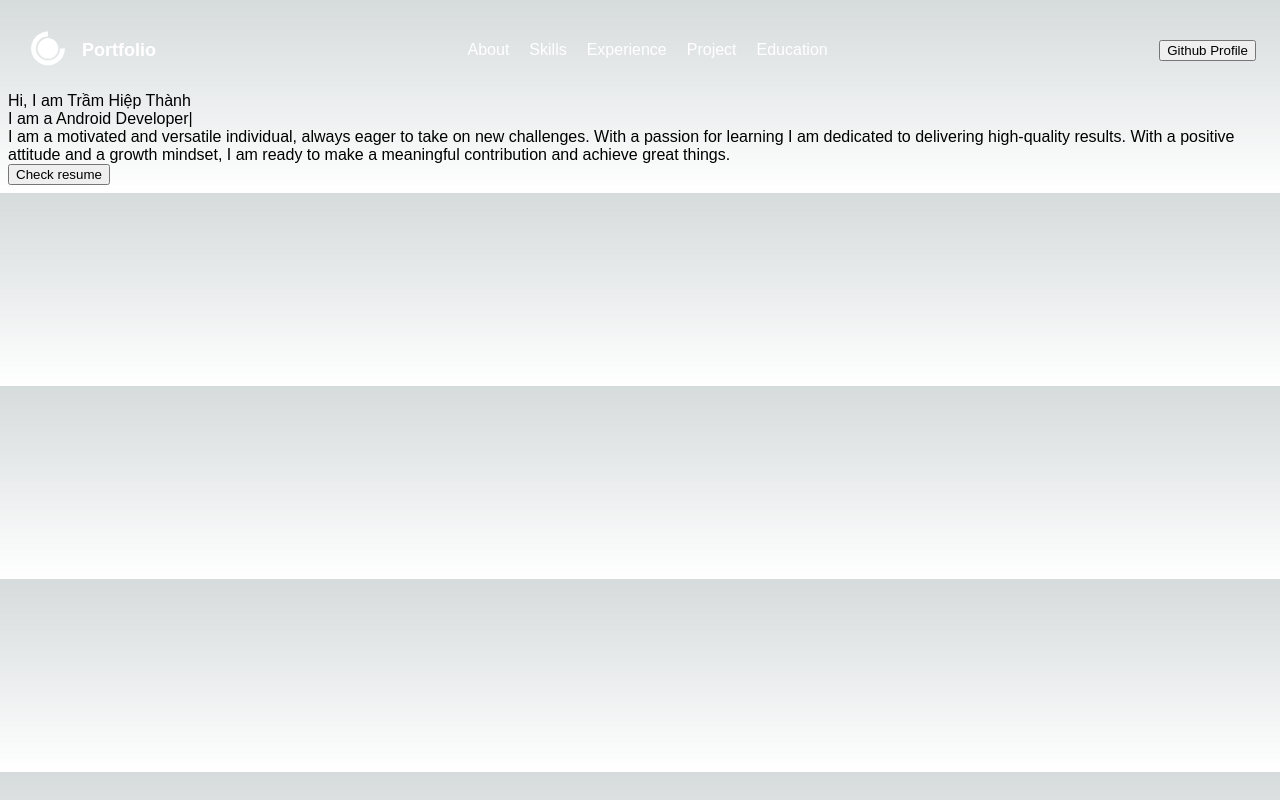
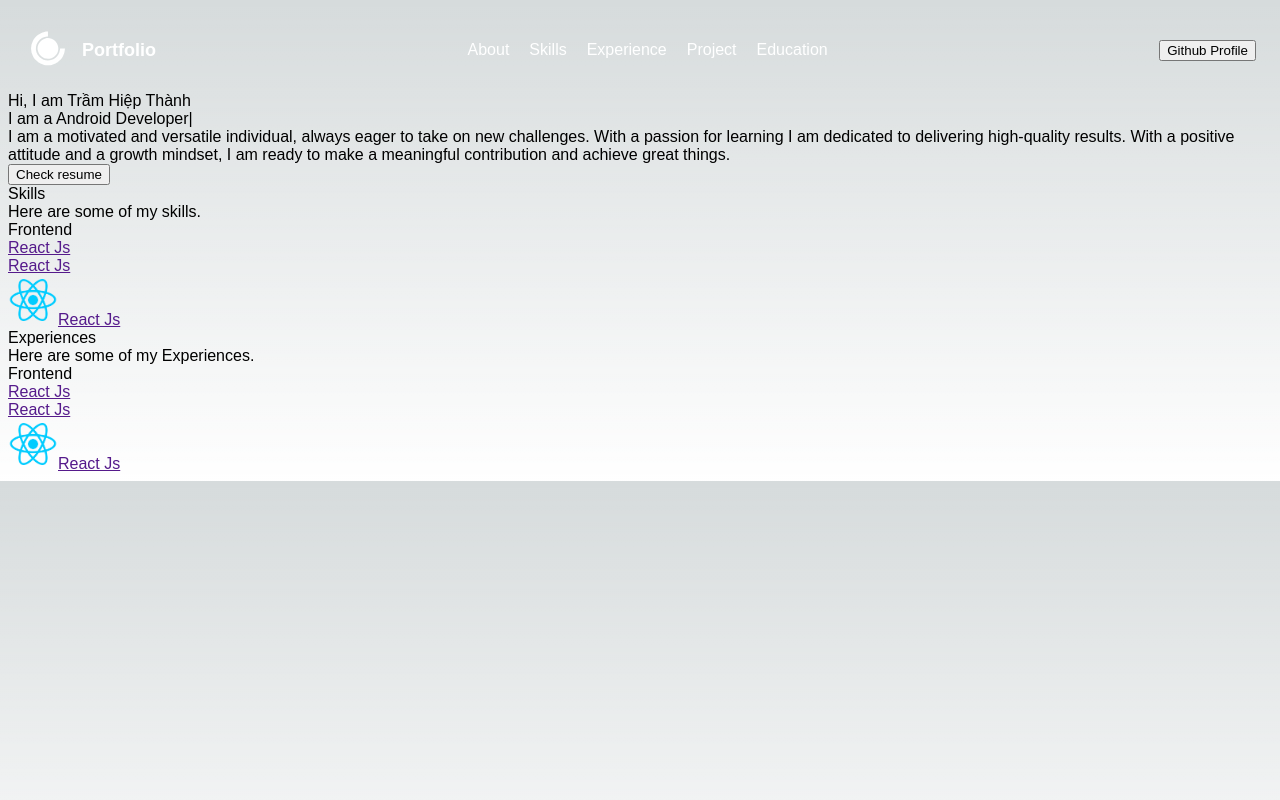
Before and after one commit to THT909/Portfolio, a Next.js app: page / in a window 1280 px wide. Built offline with nearby package versions, Linux system fonts and the light colour scheme.

Commit message:
feat: add exprerience and skill

```diff
--- a/src/app/components/ExperienceSection.tsx
+++ b/src/app/components/ExperienceSection.tsx
@@ -0,0 +1,45 @@
+import style from '../style/ExperienceSection.module.css';
+import Image from 'next/image';
+import reactjs from '../../public/reactjs.png';
+const Experience = () => {
+    return (
+        <div className={style.Experience}>
+            <div className={style.Experience_title}>
+                <div className={style.title}>Experiences</div>
+                <div className={style.sub}>Here are some of my Experiences.</div>
+            </div>
+            <div className={style.Experience_component}>
+                <div className={style.Experience_menu}>
+                    <div className={style.Experience_menu_title}>Frontend</div>
+                    <div className={style.Experience_item_list}>
+                        <div className={style.Experience_item}>
+                            <img className={style.Experience_image} />
+                            <a href="" className={style.Experience_name}>
+                                React Js
+                            </a>
+                        </div>
+                        <div className={style.Experience_item}>
+                            <img className={style.Experience_image} />
+                            <a href="" className={style.Experience_name}>
+                                React Js
+                            </a>
+                        </div>
+                        <div className={style.Experience_item}>
+                            <Image
+                                src={reactjs}
+                                alt=""
+                                className={style.Experience_image}
+                                width={50}
+                                height={50}
+                            />
+                            <a href="" className={style.Experience_name}>
+                                React Js
+                            </a>
+                        </div>
+                    </div>
+                </div>
+            </div>
+        </div>
+    );
+};
+export default Experience;
--- a/src/app/components/SkillsSection.tsx
+++ b/src/app/components/SkillsSection.tsx
@@ -1,12 +1,45 @@
 import style from '../style/SkillsSection.module.css';
-
+import Image from 'next/image';
+import reactjs from '../../public/reactjs.png';
 const Skill = () => {
     return (
         <div className={style.Skill}>
             <div className={style.skill_title}>
-                <div className={style.title}></div>
-                <div className={style.sub}></div>
+                <div className={style.title}>Skills</div>
+                <div className={style.sub}>Here are some of my skills.</div>
+            </div>
+            <div className={style.skill_component}>
+                <div className={style.skill_menu}>
+                    <div className={style.skill_menu_title}>Frontend</div>
+                    <div className={style.skill_item_list}>
+                        <div className={style.skill_item}>
+                            <img className={style.skill_image} />
+                            <a href="" className={style.skill_name}>
+                                React Js
+                            </a>
+                        </div>
+                        <div className={style.skill_item}>
+                            <img className={style.skill_image} />
+                            <a href="" className={style.skill_name}>
+                                React Js
+                            </a>
+                        </div>
+                        <div className={style.skill_item}>
+                            <Image
+                                src={reactjs}
+                                alt=""
+                                className={style.skill_image}
+                                width={50}
+                                height={50}
+                            />
+                            <a href="" className={style.skill_name}>
+                                React Js
+                            </a>
+                        </div>
+                    </div>
+                </div>
             </div>
         </div>
     );
 };
+export default Skill;
--- a/src/app/page.tsx
+++ b/src/app/page.tsx
@@ -1,10 +1,14 @@
 import Navigation from './components/Navigation';
 import About from './components/About';
+import Skill from './components/SkillsSection';
+import Experience from './components/ExperienceSection';
 export default function Home() {
     return (
         <div className="main">
             <Navigation />
             <About />
+            <Skill />
+            <Experience />
         </div>
     );
 }
```
Also changed, not shown: src/public/reactjs.png (added).
